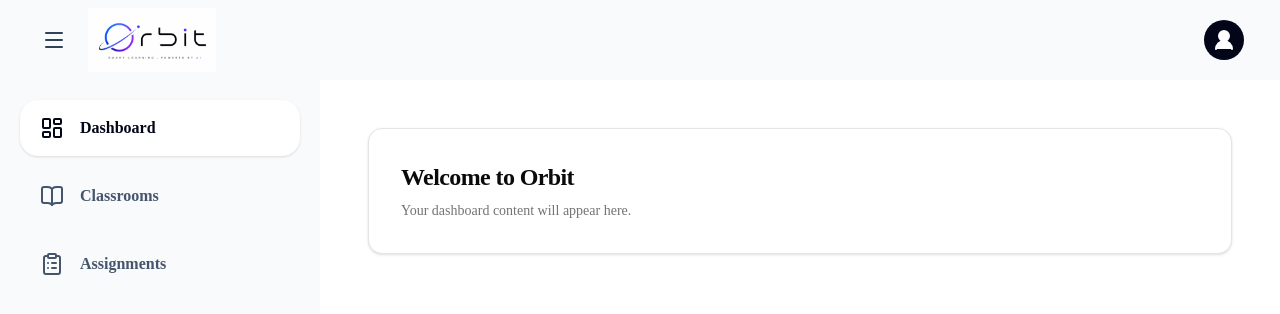
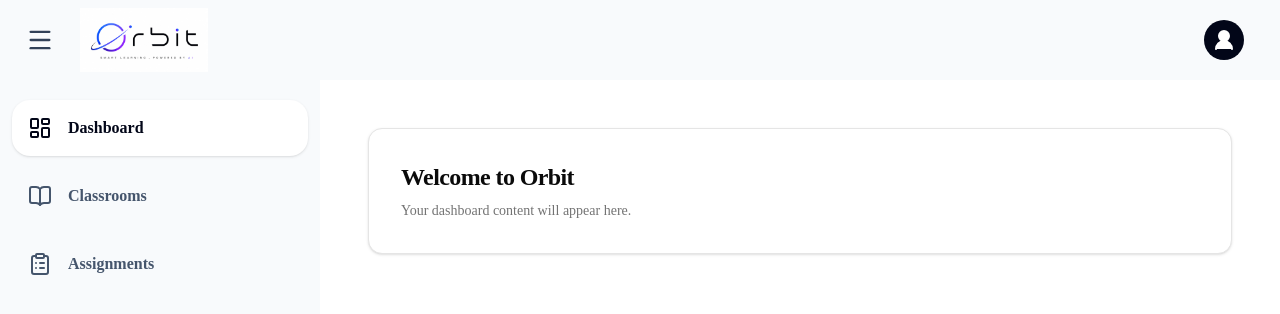
Before and after one commit to rudragosavi10/Orbit, a Next.js app: page /dashboard in a window 1280 px wide. Shown: the top 314 px of the page. Built offline with nearby package versions, Linux system fonts and the light colour scheme; no server answers.

Commit message:
Your changes

```diff
--- a/components/layout/navbar.tsx
+++ b/components/layout/navbar.tsx
@@ -32,16 +32,18 @@ export function Navbar({ onMenuClick }: NavbarProps) {
   return (
     <>
       <header className="fixed inset-x-0 top-0 z-40 h-20 bg-slate-50">
-        <div className="flex h-full items-center justify-between px-4 md:px-8">
+        <div className="flex h-full items-center justify-between">
           <div className="flex h-full items-center">
+            <div className="flex h-20 w-20 shrink-0 items-center justify-center">
               <button
                 type="button"
                 onClick={onMenuClick}
                 aria-label="Toggle sidebar"
-              className="mr-3 inline-flex h-11 w-11 items-center justify-center rounded-xl text-slate-700 transition-colors hover:bg-slate-200 hover:text-slate-950"
+                className="inline-flex h-12 w-12 items-center justify-center rounded-2xl text-slate-700 transition-colors hover:bg-slate-200 hover:text-slate-950"
               >
-              <Menu className="h-6 w-6" />
+                <Menu className="h-7 w-7" />
               </button>
+            </div>
 
             <Image
               src="/orbit-logo.png.jpeg"
@@ -53,6 +55,7 @@ export function Navbar({ onMenuClick }: NavbarProps) {
             />
           </div>
 
+          <div className="pr-4 md:pr-8">
             <button
               type="button"
               onClick={() => {
@@ -81,6 +84,7 @@ export function Navbar({ onMenuClick }: NavbarProps) {
               </div>
             </button>
           </div>
+        </div>
       </header>
 
       <ProfileMenu
--- a/components/layout/sidebar.tsx
+++ b/components/layout/sidebar.tsx
@@ -72,7 +72,7 @@ export function Sidebar({
       />
 
       <aside
-        className={`fixed bottom-0 left-0 top-20 z-50 bg-slate-50 transition-all duration-300 ease-in-out md:z-30 md:translate-x-0 ${
+        className={`fixed bottom-0 left-0 top-20 z-50 bg-slate-50 transition-[width,transform] duration-300 ease-in-out md:z-30 md:translate-x-0 ${
           isOpen
             ? "w-80 translate-x-0"
             : "-translate-x-full w-80 md:w-20"
@@ -95,9 +95,7 @@ export function Sidebar({
 
         <nav
           aria-label="Main navigation"
-          className={`space-y-3 transition-all duration-300 ${
-            isOpen ? "p-5" : "p-3 md:pt-5"
-          }`}
+          className="mt-5 flex flex-col gap-3"
         >
           {navigationItems.map(({ label, section, icon: Icon }) => {
             const isActive = activeSection === section;
@@ -110,10 +108,10 @@ export function Sidebar({
                 aria-label={label}
                 aria-current={isActive ? "page" : undefined}
                 onClick={() => handleNavigation(section)}
-                className={`flex h-14 w-full items-center rounded-2xl text-base font-semibold transition-all duration-200 ${
+                className={`flex h-14 items-center overflow-hidden rounded-2xl text-base font-semibold transition-all duration-300 ${
                   isOpen
-                    ? "gap-4 px-5 text-left"
-                    : "justify-center px-0"
+                    ? "mx-3 w-[calc(100%-1.5rem)] gap-4 pl-4 pr-5 text-left"
+                    : "ml-3 w-14 justify-center"
                 } ${
                   isActive
                     ? "bg-white text-slate-950 shadow-sm"
@@ -123,10 +121,10 @@ export function Sidebar({
                 <Icon className="h-6 w-6 shrink-0" />
 
                 <span
-                  className={`whitespace-nowrap transition-all duration-200 ${
+                  className={`whitespace-nowrap transition-opacity duration-200 ${
                     isOpen
-                      ? "visible w-auto opacity-100"
-                      : "invisible w-0 overflow-hidden opacity-0"
+                      ? "visible opacity-100"
+                      : "invisible w-0 opacity-0"
                   }`}
                 >
                   {label}
```
Lines whose indentation alone changed are shown as unchanged.
